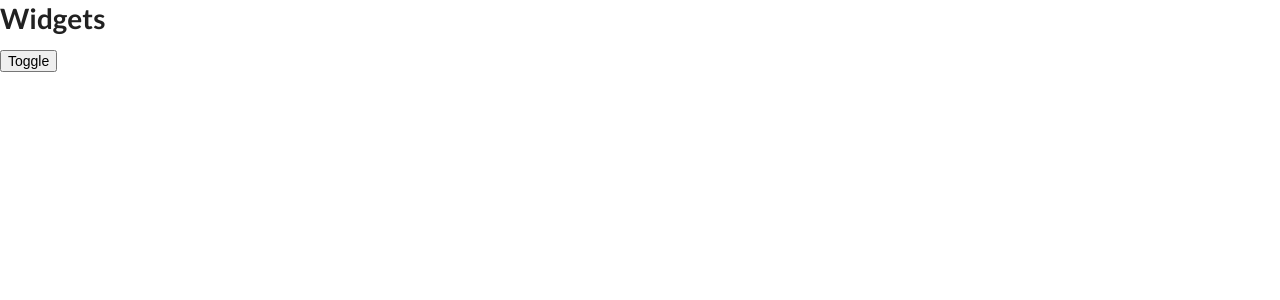
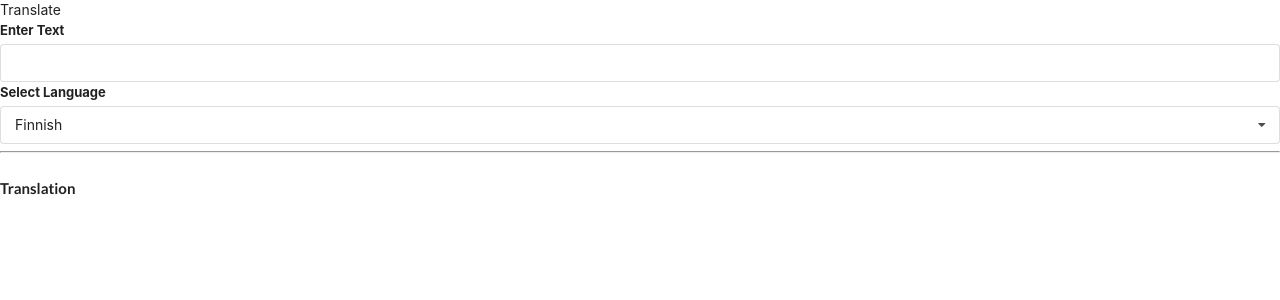
Before and after one commit to YG777/React-Hooks-Widgets, a React (Create React App) app: page / in a window 1280 px wide. Shown: the top 300 px of the page. Built offline with nearby package versions, Linux system fonts and the light colour scheme; no server answers.

Commit message:
translate widget completed

```diff
--- a/src/App.js
+++ b/src/App.js
@@ -2,7 +2,9 @@ import React, { useState } from "react";
 import ExpandingList from "./components/ExpandingList";
 import WikiSearch from "./components/WikiSearch";
 import DropDown from "./components/DropDown";
+import Translate from './components/Translate';
 
+//Expanding List______________
 const listItems = [
   {
     title: "What are promises?",
@@ -20,41 +22,54 @@ const listItems = [
   },
 ];
 
-const dropDownOptions = [
-  {
-    label: "Red color",
-    value: "red",
-  },
-  {
-    label: "Green color",
-    value: "green",
-  },
-  {
-    label: "Orange color",
-    value: "Orange",
-  },
-];
+//dropdowm________________________________
+
+// const dropDownOptions = [
+//   {
+//     label: "Red color",
+//     value: "red",
+//   },
+//   {
+//     label: "Green color",
+//     value: "green",
+//   },
+//   {
+//     label: "Orange color",
+//     value: "Orange",
+//   },
+// ];
+//EXPANDING LIST, DROPDOWN AND SEARCH HERE
+// const App = () => {
+//   const [selected, setSelected] = useState(dropDownOptions[0]);
+//   const [showDropDown, setShowDropDown] = useState(false);
+//   return (
+//     <div>
+//       <h1>Widgets</h1>
+//       {/* <ExpandingList listItems={listItems}/> */}
+//       {/* <WikiSearch/> */}
+//       <button
+//       onClick={()=>setShowDropDown(!showDropDown)}
+//       >Toggle</button>
+//       {showDropDown?
+//     <DropDown
+//     selected={selected}
+//     dropDownOptions={dropDownOptions}
+//     onSelectedChange={setSelected}
+//   />:null
+//       }
+
+//     </div>
+//   );
+// };
+// _________________________________________________
+
+//----Translate widget
 const App = () => {
-  const [selected, setSelected] = useState(dropDownOptions[0]);
-  const [showDropDown, setShowDropDown] = useState(false);
+
   return (
     <div>
-      <h1>Widgets</h1>
-      {/* <ExpandingList listItems={listItems}/> */}
-      {/* <WikiSearch/> */}
-      <button
-      onClick={()=>setShowDropDown(!showDropDown)}
-      >Toggle</button>
-      {showDropDown?
-    <DropDown
-    selected={selected}
-    dropDownOptions={dropDownOptions}
-    onSelectedChange={setSelected}
-  />:null
-      }
-
+      <Translate/>
     </div>
   );
 };
-
 export default App;
--- a/src/components/DropDown.js
+++ b/src/components/DropDown.js
@@ -1,30 +1,32 @@
-import React , {useState, useEffect, useRef} from "react";
+import React, { useState, useEffect, useRef } from "react";
 
-const DropDown = ({ dropDownOptions, selected, onSelectedChange }) => {
+const DropDown = ({ dropDownOptions, selected, onSelectedChange, label }) => {
   const [dropDownOpen, setDropdownOpen] = useState(false);
   const ref = useRef();
-    useEffect(()=> {
-        const onBodyClick = (e)=> {
-            if(ref.current.contains(e.target)){
+  useEffect(() => {
+    const onBodyClick = (e) => {
+      if (ref.current.contains(e.target)) {
         return;
       }
       setDropdownOpen(false);
     };
 
-        document.body.addEventListener('click', onBodyClick);
+    document.body.addEventListener("click", onBodyClick);
 
-        return () => document.body.removeEventListener('click', onBodyClick)
-    }, [])
+    return () => document.body.removeEventListener("click", onBodyClick);
+  }, []);
 
   const renderDropDown = dropDownOptions.map((option) => {
-    if(option.value===selected.value){
+    if (option.value === selected.value) {
       return null;
     }
 
     return (
       <div
         key={option.value}
-      onClick={()=>{onSelectedChange(option)}}
+        onClick={() => {
+          onSelectedChange(option);
+        }}
         className="ui item"
       >
         <h3>{option.label}</h3>
@@ -33,16 +35,22 @@ const DropDown = ({ dropDownOptions, selected, onSelectedChange }) => {
   });
 
   return (
+    <div ref={ref} className="ui form">
+      <div className="field">
+        {/* <label className="label">Select Color</label> */}
+        <label className="label">{label}</label>
+
         <div
-    ref={ref}
-    className="ui form">
-      <div className="field">
-        <label className="label">Select Color</label>
-        <div onClick={()=>{setDropdownOpen(!dropDownOpen)}}
-        className={`ui selection dropdown ${dropDownOpen?'visible active':''}`}>
+          onClick={() => {
+            setDropdownOpen(!dropDownOpen);
+          }}
+          className={`ui selection dropdown ${
+            dropDownOpen ? "visible active" : ""
+          }`}
+        >
           <i className="dropdown icon"></i>
           <div className="text">{selected.label}</div>
-          <div className={`menu ${dropDownOpen? `visible transition`:''}`}>
+          <div className={`menu ${dropDownOpen ? `visible transition` : ""}`}>
             {renderDropDown}
           </div>
         </div>
--- /dev/null
+++ b/src/components/Translate.js
@@ -0,0 +1,50 @@
+import React, { useState } from "react";
+import DropDown from "./DropDown";
+import TranslatedResult from "./TranslatedResult";
+
+const dropDownOptions = [
+  {
+    label: "Finnish",
+    value: "fi",
+  },
+  {
+    label: "French",
+    value: "fr",
+  },
+  {
+    label: "Italian",
+    value: "it",
+  },
+  {
+    label: "Russian",
+    value: "ru",
+  },
+];
+
+const Translate = () => {
+  const [language, setLanguage] = useState(dropDownOptions[0]);
+  const [text, setText] = useState("");
+
+  return (
+    <div>
+      Translate
+      <div className="ui form">
+        <div className="field">
+          <label className="">Enter Text</label>
+          <input value={text} onChange={(e) => setText(e.target.value)}></input>
+        </div>
+      </div>
+      <DropDown
+        label="Select Language"
+        selected={language}
+        onSelectedChange={setLanguage}
+        dropDownOptions={dropDownOptions}
+      ></DropDown>
+      <hr />
+      <h4 className="ui header">Translation</h4>
+      <TranslatedResult text={text} language={language} />
+    </div>
+  );
+};
+
+export default Translate;
--- /dev/null
+++ b/src/components/TranslatedResult.js
@@ -0,0 +1,44 @@
+import React, { useState, useEffect } from "react";
+import axios from "axios";
+
+const TranslatedResult = ({ language, text }) => {
+  const [translated, setTranslated] = useState("");
+  const [debouncedText, setDebouncedText] = useState(text);
+
+  useEffect(() => {
+    const timer = setTimeout(() => {
+      setDebouncedText(text);
+    }, 500);
+    return () => {
+      clearTimeout(timer);
+    };
+  }, [text]);
+
+  useEffect(() => {
+    const translateText = async () => {
+      const { data } = await axios.post(
+        "https://translation.googleapis.com/language/translate/v2",
+        {}, //en empty obj for the request body
+        {
+          params: {
+            q: debouncedText,
+            target: language.value,
+            key: "AIzaSyCHUCmpR7cT_yDFHC98CZJy2LTms-IwDlM",
+          },
+        }
+      );
+
+      //data.data <- one data axios, another response data obj containing translateText prop
+      setTranslated(data.data.translations[0].translatedText);
+    };
+    translateText();
+  }, [language, debouncedText]);
+
+  return (
+    <div>
+      <h2 className="ui header">{translated}</h2>
+    </div>
+  );
+};
+
+export default TranslatedResult;
```
Also changed, not shown: 1 other file (tests, documents, lock files or other folders). Lines whose indentation alone changed are shown as unchanged.
